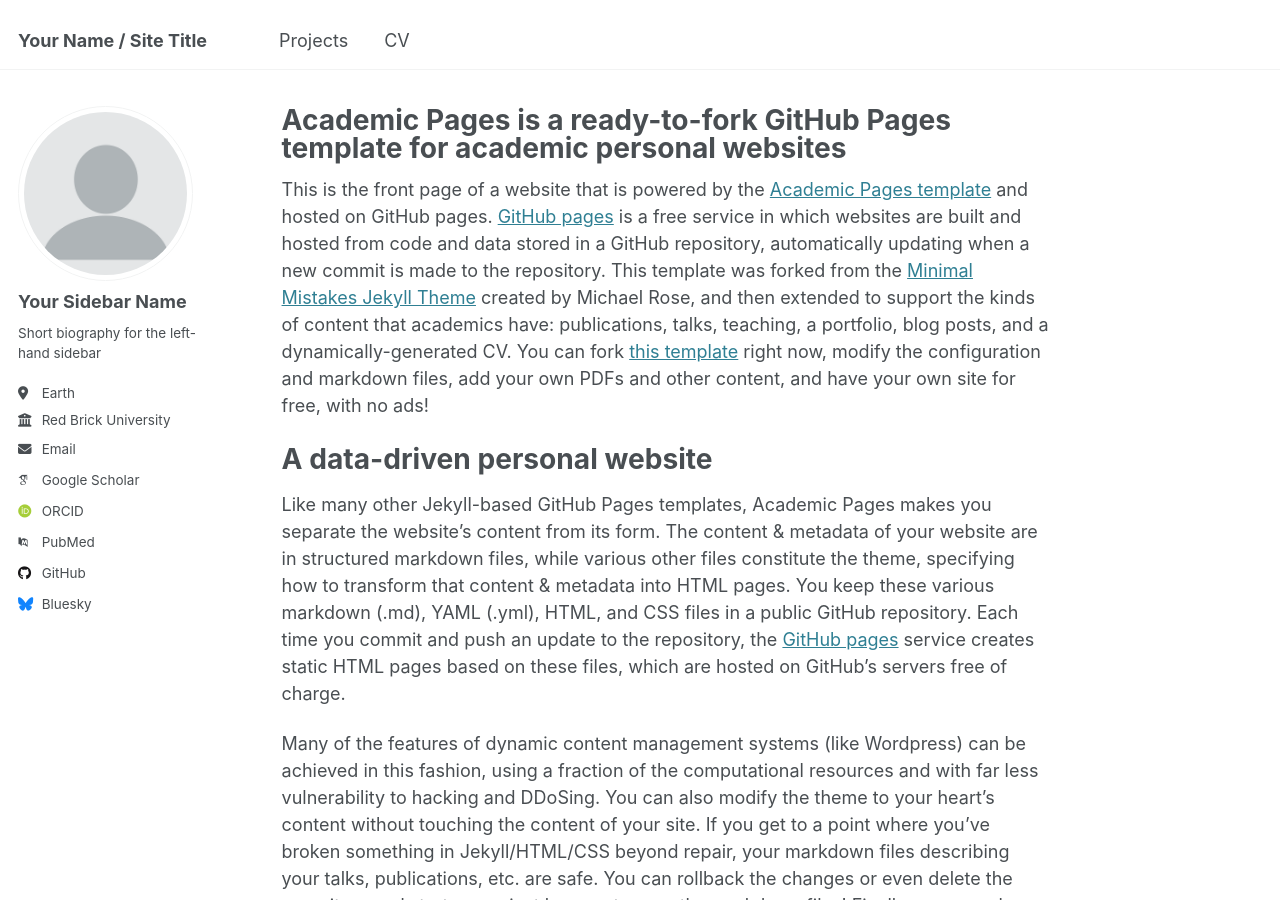
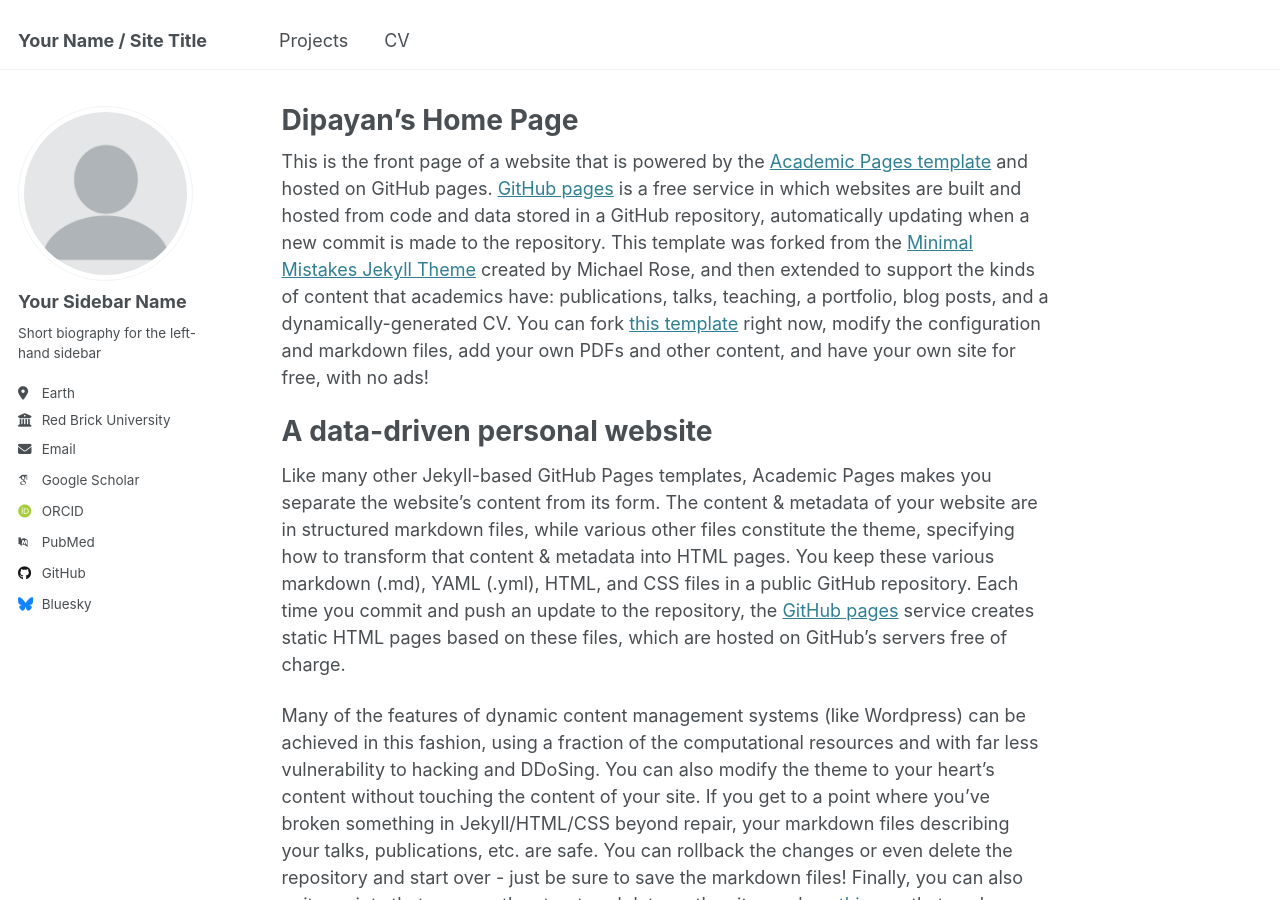
Before and after one commit to Dipayanbhattachary2000/Dipayanbhattachary2000.github.io, a Jekyll site: the page built from _pages/about.md, in a window 1280 px wide and 900 px high. Built offline with Jekyll 4.4.1, drawn with Linux system fonts in a browser that asks for light colours; some web fonts are replaced.

Commit message:
Update about.md

```diff
--- a/_pages/about.md
+++ b/_pages/about.md
@@ -1,6 +1,6 @@
 ---
 permalink: /
-title: "Academic Pages is a ready-to-fork GitHub Pages template for academic personal websites"
+title: "Dipayan's Home Page"
 author_profile: true
 redirect_from:
   - /about/
```
